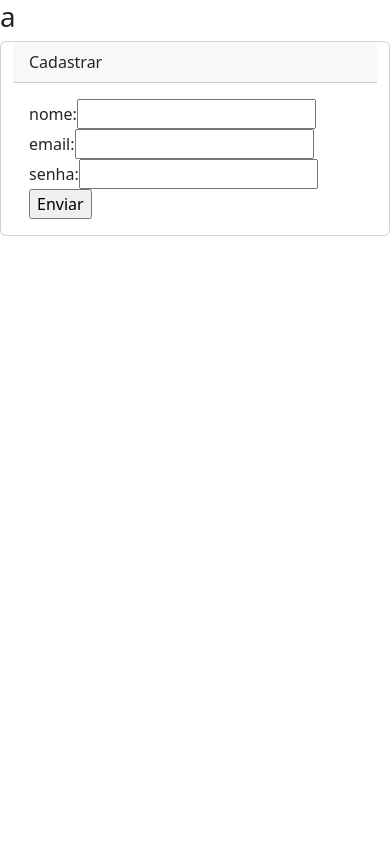
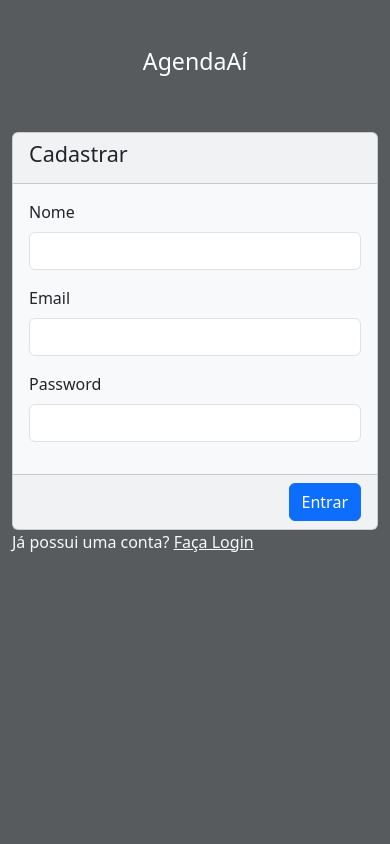
Before and after one commit to HerikCosmo/agenda-ai, a PHP site: page /create.php in a window 390 px wide. Run offline with PHP 8.4, Linux system fonts and the light colour scheme; some libraries are stand-ins or nearby versions.

Commit message:
tela login e cadastro de usuario

```diff
--- a/view/agenda/create.php
+++ b/view/agenda/create.php
@@ -1,4 +1,4 @@
-<?php require __DIR__ . '/../start-html.php'; ?>
+<?php require __DIR__ . '/../header.php'; ?>
 
 <main>
     <form action="/contato-cadastrar" method="post">
@@ -8,4 +8,4 @@
         <button type="submit">Enviar</button>
     </form>
 </main>
-<?php require __DIR__ . '/../end-html.php'; ?>
+<?php require __DIR__ . '/../footer.php'; ?>
--- a/view/agenda/edit.php
+++ b/view/agenda/edit.php
@@ -1,4 +1,4 @@
-<?php require __DIR__ . '/../start-html.php'; ?>
+<?php require __DIR__ . '/../header.php'; ?>
 editar
 <main>
     <form action="/contato-editar" method="post">
@@ -9,4 +9,4 @@ editar
         <button type="submit">Enviar</button>
     </form>
 </main>
-<?php require __DIR__ . '/../end-html.php'; ?>
+<?php require __DIR__ . '/../footer.php'; ?>
--- a/view/agenda/index.php
+++ b/view/agenda/index.php
@@ -1,4 +1,4 @@
-<?php require __DIR__ . '/../start-html.php'; ?>
+<?php require __DIR__ . '/../header.php'; ?>
 
 <main>
     <?php echo $_SESSION['mensagem'] ?? '' ?>
@@ -9,4 +9,4 @@
         <br>
     <?php } ?>
 </main>
-<?php require __DIR__ . '/../end-html.php'; ?>
+<?php require __DIR__ . '/../footer.php'; ?>
--- a/view/end-html.php
+++ b/view/footer.php
@@ -1,4 +1,4 @@
-    </main>
     <script src="js/bootstrap.bundle.min.js"></script>
-</body>
-</html>
+    </body>
+
+    </html>
--- a/view/start-html.php
+++ b/view/header.php
@@ -1,5 +1,6 @@
 <!DOCTYPE html>
 <html lang="pt-br">
+
 <head>
     <meta charset="UTF-8">
     <meta http-equiv="X-UA-Compatible" content="IE=edge">
@@ -7,9 +8,10 @@
     <title>AgendaAí - Lista</title>
     <link rel="stylesheet" href="css/bootstrap.min.css">
 </head>
-<body>
-    <?php if(isset($_SESSION['LOGGED'])): ?>
-    <nav class="navbar navbar-expand-lg navbar-light bg-light">
+
+<body style="height: 100vh" class="bg-dark bg-opacity-75">
+    <?php if (isset($_SESSION['LOGGED'])) : ?>
+        <nav class="navbar navbar-expand-lg navbar-light bg-light">
             <div class="container">
                 <a class="navbar-brand" href="/">AgendaAí</a>
                 <button class="navbar-toggler" type="button" data-bs-toggle="collapse" data-bs-target="#navbarSupportedContent" aria-controls="navbarSupportedContent" aria-expanded="false" aria-label="Toggle navigation">
@@ -34,5 +36,4 @@
                 </div>
             </div>
         </nav>
-        <?php endif; ?>
-        <main>
+    <?php endif; ?>
--- a/view/login/create.php
+++ b/view/login/create.php
@@ -1,18 +1,37 @@
-<?php require __DIR__ . '/../start-html.php'; ?>
-<h1>a</h1>
-<main class="container">
-    <div class="row">
-        <div class="card">
-            <div class="card-header">Cadastrar</div>
-            <card class="card-body">
-                <form action="/login-cadastro-usuario" method="POST">
-                    <label for="nome">nome: </label><input type="text" name="nome" id="nome">
-                    <label for="email">email: </label><input type="email" name="email" id="email">
-                    <label for="senha">senha: </label><input type="password" name="senha" id="senha">
-                    <input type="submit" value="Enviar">
-                </form>
-            </card>
+<?php require __DIR__ . '/../header.php'; ?>
+<main>
+    <h3 class="text-center text-white py-5">AgendaAí</h3>
+    <div class="container">
+        <div class="row justify-content-center align-items-center">
+            <div class="col-md-6">
+                <div class="card bg-light">
+                    <div class="card-header">
+                        <h4>Cadastrar</h4>
+                    </div>
+                    <div class="card-body">
+                        <form method="POST" id="formCadastroAgenda" action="/login-cadastro-usuario">
+                            <div class="mb-3">
+                                <label for="name" class="form-label">Nome</label>
+                                <input type="text" class="form-control" id="name" name="nome">
+                            </div>
+                            <div class="mb-3">
+                                <label for="email" class="form-label">Email</label>
+                                <input type="email" class="form-control" id="email" name="email">
+                            </div>
+                            <div class="mb-3">
+                                <label for="senha" class="form-label">Password</label>
+                                <input type="password" class="form-control" id="senha" name="senha">
+                            </div>
+                        </form>
+                    </div>
+                    <div class="card-footer d-flex justify-content-end">
+                        <button type="submit" form="formCadastroAgenda" class="btn btn-primary">Entrar</button>
+                    </div>
+                </div>
+                <p class="text-light">Já possui uma conta? <a href="/" class="link-light">Faça Login</a></p>
+            </div>
         </div>
     </div>
 </main>
-<?php require __DIR__ . '/../end-html.php'; ?>
+
+<?php require __DIR__ . '/../footer.php'; ?>
```
Also changed, not shown: view/login/index.php (+22 -14 lines).
